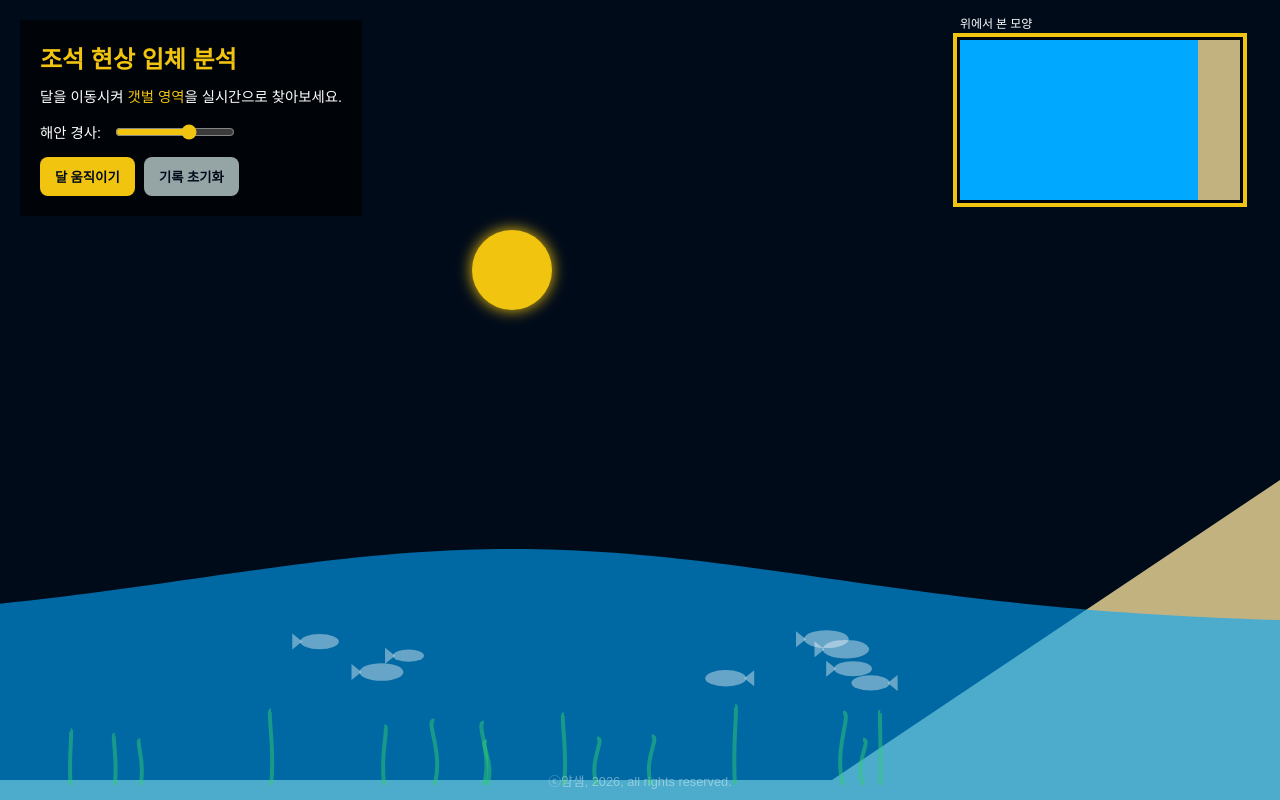
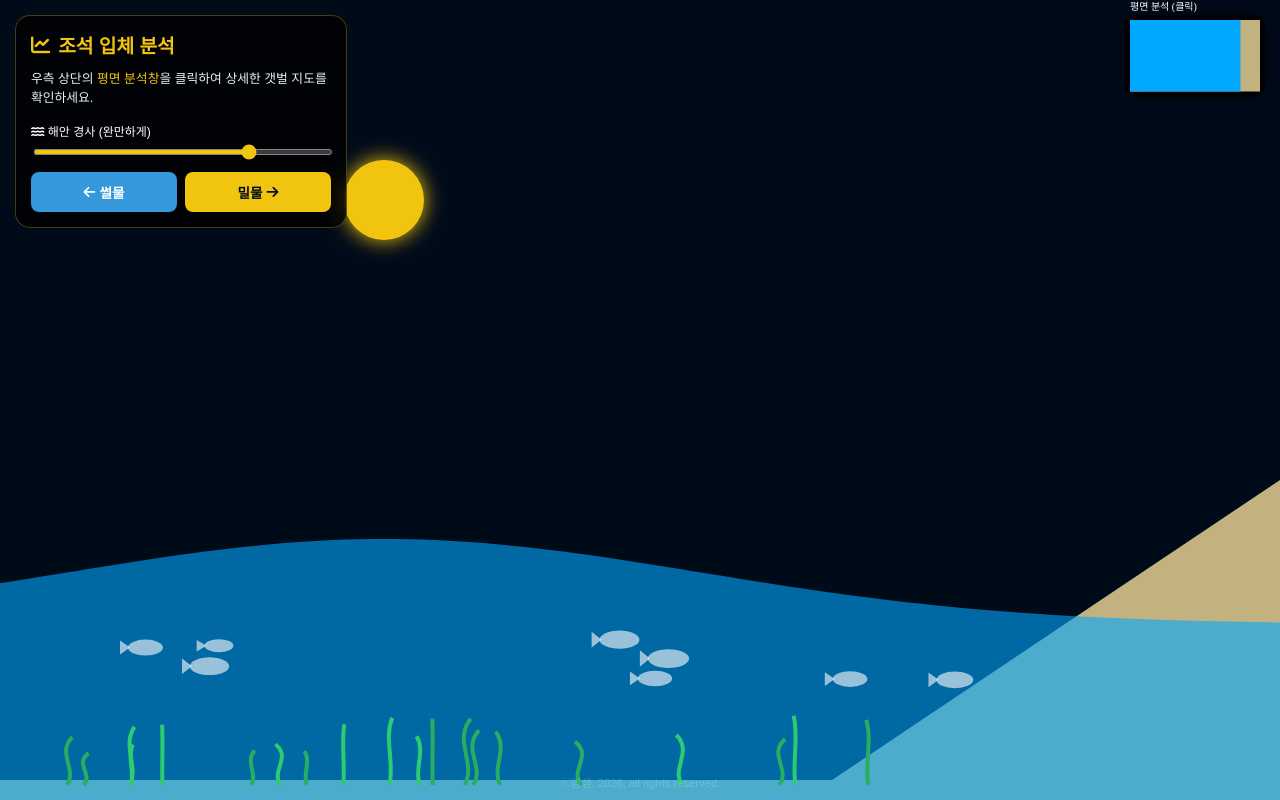
Before and after one commit to hyuckssam/getbul_simulation, a plain HTML site: page index.html in a window 1280 px wide. Drawn offline with Linux system fonts and the light colour scheme; a web font is replaced by a local one.

Commit message:
Update index.html

```diff
--- a/index.html
+++ b/index.html
@@ -2,7 +2,9 @@
 <html lang="ko">
 <head>
     <meta charset="UTF-8">
+    <meta name="viewport" content="width=device-width, initial-scale=1.0">
     <title>조석 현상 시뮬레이션 - 얌샘</title>
+    <link rel="stylesheet" href="https://cdnjs.cloudflare.com/ajax/libs/font-awesome/6.4.0/css/all.min.css">
     <style>
         @font-face {
             font-family: 'NexonMaplestory';
@@ -11,68 +13,77 @@
         body { margin: 0; overflow: hidden; background: #000b1a; font-family: 'NexonMaplestory', sans-serif; color: white; }
 
         #ui {
-            position: absolute; top: 20px; left: 20px;
-            background: rgba(0,0,0,0.7); padding: 20px;
-            z-index: 10; backdrop-filter: blur(5px);
+            position: absolute; top: 15px; left: 15px;
+            background: rgba(0,0,0,0.75); padding: 15px;
+            z-index: 10; backdrop-filter: blur(8px);
+            border-radius: 15px; border: 1px solid rgba(241, 196, 15, 0.3);
+            max-width: 300px; transition: opacity 0.3s;
         }
 
-        .control-group { margin-top: 15px; display: flex; align-items: center; gap: 12px; font-size: 0.9rem; }
-        input[type=range] { cursor: pointer; accent-color: #f1c40f; width: 120px; }
+        h2 { margin: 0 0 10px 0; color: #f1c40f; font-size: 1.2rem; display: flex; align-items: center; gap: 8px; }
+        p { margin: 0; font-size: 0.8rem; line-height: 1.5; color: #ecf0f1; }
+
+        .control-group { margin-top: 15px; display: flex; flex-direction: column; gap: 8px; }
+        input[type=range] { cursor: pointer; accent-color: #f1c40f; width: 100%; height: 6px; }
+
+        .btn-group { display: flex; gap: 8px; margin-top: 15px; }
 
         button {
-            margin-top: 15px; padding: 10px 15px; background: #f1c40f; border: none; border-radius: 8px;
-            font-family: 'NexonMaplestory'; cursor: pointer; transition: 0.2s; font-weight: bold; color: #000b1a;
+            flex: 1; padding: 10px; background: #f1c40f; border: none; border-radius: 8px;
+            font-family: 'NexonMaplestory'; cursor: pointer; transition: 0.3s;
+            font-weight: bold; color: #000b1a; font-size: 0.85rem;
+            display: flex; align-items: center; justify-content: center; gap: 4px;
         }
-        button:hover { background: #f39c12; transform: scale(1.05); }
+        button:hover { background: #f39c12; transform: translateY(-2px); }
+        .btn-blue { background: #3498db; color: white; }
 
         footer {
             position: absolute; bottom: 10px; width: 100%; text-align: center;
-            font-size: 0.8rem; color: rgba(255,255,255,0.4); z-index: 5;
+            font-size: 0.7rem; color: rgba(255,255,255,0.2); z-index: 5;
         }
-        footer a { color: inherit; text-decoration: none; }
-        footer a:hover { color: #f1c40f; }
-
-        canvas { display: block; }
+        canvas { display: block; touch-action: none; cursor: crosshair; }
     </style>
 </head>
 <body>
 
 <div id="ui">
-    <h2 style="margin:0 0 10px 0; color:#f1c40f;">조석 현상 입체 분석</h2>
-    <p style="margin:0; font-size: 0.9rem;">달을 이동시켜 <span style="color:#f1c40f;">갯벌 영역</span>을 실시간으로 찾아보세요.</p>
+    <h2><i class="fa-solid fa-chart-line"></i> 조석 입체 분석</h2>
+    <p>우측 상단의 <span style="color:#f1c40f;">평면 분석창</span>을 클릭하여 상세한 갯벌 지도를 확인하세요.</p>
 
     <div class="control-group">
-        <span>해안 경사:</span>
-        <input type="range" id="slopeSlider" min="0.3" max="0.85" step="0.01" value="0.65">
+        <span style="font-size: 0.75rem;"><i class="fa-solid fa-water"></i> 해안 경사 (완만하게)</span>
+        <input type="range" id="slopeSlider" min="0.1" max="0.85" step="0.01" value="0.65">
     </div>
 
-    <button onclick="startAutoScan()">달 움직이기</button>
-    <button onclick="resetDiscovery()" style="background:#95a5a6; margin-left:5px;">기록 초기화</button>
+    <div class="btn-group">
+        <button class="btn-blue" onclick="moveTide('low')"><i class="fa-solid fa-arrow-left"></i> 썰물</button>
+        <button onclick="moveTide('high')">밀물 <i class="fa-solid fa-arrow-right"></i></button>
+    </div>
 </div>
 
-<footer>
-    <a href="https://indischool.com/@nameplz" target="_blank">ⓒ얌샘, 2026, all rights reserved.</a>
-</footer>
+<footer>ⓒ얌샘, 2026, all rights reserved.</footer>
 
 <canvas id="simCanvas"></canvas>
 
 <script>
     const canvas = document.getElementById('simCanvas');
     const ctx = canvas.getContext('2d');
+    const ui = document.getElementById('ui');
     const slopeSlider = document.getElementById('slopeSlider');
 
     let width, height;
-    let moon = { x: 0, y: 270, r: 40, isDragging: false };
+    let moon = { x: 0, y: 0, r: 40, targetX: 0, isDragging: false };
     let currentSlopeX = parseFloat(slopeSlider.value);
 
-    // [핵심] 실시간 갯벌 기록 변수
-    let discoveredLowX = 9999;  // 가장 물이 많이 빠졌던 곳 (간조선)
-    let discoveredHighX = 0;    // 가장 물이 많이 찼던 곳 (만조선)
-    let waterLineX = 0;
-    let isAutoScanning = false;
+    // 미니맵 모핑 관련 변수
+    let mapInfo = {
+        isExpanded: false,
+        x: 0, y: 0, w: 0, h: 0,
+        targetW: 0, targetH: 0, targetX: 0, targetY: 0
+    };
 
-    const fishes = [];
-    const seaweed = [];
+    let discoveredLowX = 9999, discoveredHighX = 0, waterLineX = 0;
+    const fishes = [], seaweed = [];
 
     function initAssets() {
         fishes.length = 0; seaweed.length = 0;
@@ -80,25 +91,48 @@
             fishes.push({
                 x: Math.random() * width * 0.3,
                 y: height * 0.8 + Math.random() * 50,
-                speed: 1.5 + Math.random() * 1.5,
+                speed: 1.0 + Math.random() * 1.2,
                 dir: Math.random() > 0.5 ? 1 : -1,
-                size: 15 + Math.random() * 10
+                size: 14 + Math.random() * 8
             });
         }
-        for(let i=0; i<15; i++) {
-            seaweed.push({ x: 30 + Math.random() * width * 0.7, h: 40 + Math.random() * 40, offset: Math.random() * 100 });
+        for(let i=0; i<20; i++) {
+            seaweed.push({
+                x: 40 + Math.random() * width * 0.75,
+                h: 30 + Math.random() * 40,
+                offset: Math.random() * 100,
+                color: Math.random() > 0.5 ? "#2ecc71" : "#27ae60"
+            });
         }
-    }
-
-    function resetDiscovery() {
-        discoveredLowX = 9999; discoveredHighX = 0;
     }
 
     function resize() {
         width = window.innerWidth; height = window.innerHeight;
         canvas.width = width; canvas.height = height;
-        if (moon.x === 0) moon.x = width * 0.4;
+        if (moon.x === 0) { moon.x = width * 0.3; moon.targetX = moon.x; }
+        moon.y = height * 0.25;
+        updateMapTarget();
+        // 초기 상태 강제 설정
+        mapInfo.x = mapInfo.targetX; mapInfo.y = mapInfo.targetY;
+        mapInfo.w = mapInfo.targetW; mapInfo.h = mapInfo.targetH;
         initAssets();
+    }
+
+    function updateMapTarget() {
+        if (mapInfo.isExpanded) {
+            mapInfo.targetW = Math.min(width * 0.85, 800);
+            mapInfo.targetH = mapInfo.targetW * 0.55;
+            mapInfo.targetX = (width - mapInfo.targetW) / 2;
+            mapInfo.targetY = (height - mapInfo.targetH) / 2;
+            ui.style.opacity = "0.2";
+        } else {
+            // 기존 크기 대비 50% 축소 적용
+            mapInfo.targetW = width < 600 ? 100 : 130;
+            mapInfo.targetH = mapInfo.targetW * 0.55;
+            mapInfo.targetX = width - mapInfo.targetW - 20;
+            mapInfo.targetY = 20;
+            ui.style.opacity = "1";
+        }
     }
 
     window.addEventListener('resize', resize);
@@ -106,75 +140,126 @@
 
     slopeSlider.addEventListener('input', (e) => {
         currentSlopeX = parseFloat(e.target.value);
-        resetDiscovery();
+        discoveredLowX = 9999; discoveredHighX = 0;
     });
 
+    const getPos = (e) => {
+        if (e.touches) return { x: e.touches[0].clientX, y: e.touches[0].clientY };
+        return { x: e.clientX, y: e.clientY };
+    };
+
     canvas.addEventListener('mousedown', (e) => {
-        if (Math.hypot(e.clientX - moon.x, e.clientY - moon.y) < moon.r) moon.isDragging = true;
+        const pos = getPos(e);
+        // 미니맵 클릭 판정
+        if (pos.x > mapInfo.x && pos.x < mapInfo.x + mapInfo.w && pos.y > mapInfo.y && pos.y < mapInfo.y + mapInfo.h) {
+            mapInfo.isExpanded = !mapInfo.isExpanded;
+            updateMapTarget();
+            return;
+        }
+        if (Math.hypot(pos.x - moon.x, pos.y - moon.y) < moon.r * 1.5) moon.isDragging = true;
     });
+
     window.addEventListener('mousemove', (e) => {
-        if (moon.isDragging) moon.x = Math.max(50, Math.min(width - 50, e.clientX));
+        if (moon.isDragging) moon.targetX = Math.max(50, Math.min(width - 50, getPos(e).x));
     });
+
     window.addEventListener('mouseup', () => moon.isDragging = false);
 
-    function startAutoScan() {
-        isAutoScanning = true; moon.x = 50; resetDiscovery();
-    }
+    canvas.addEventListener('touchstart', (e) => {
+        const pos = getPos(e);
+        if (pos.x > mapInfo.x && pos.x < mapInfo.x + mapInfo.w && pos.y > mapInfo.y && pos.y < mapInfo.y + mapInfo.h) {
+            mapInfo.isExpanded = !mapInfo.isExpanded;
+            updateMapTarget();
+            e.preventDefault();
+            return;
+        }
+        if (Math.hypot(pos.x - moon.x, pos.y - moon.y) < moon.r * 2) {
+            moon.isDragging = true;
+            e.preventDefault();
+        }
+    }, {passive: false});
 
-    // 지형 경계 계산 함수 (물고기 충돌용)
-    function getSlopeLimitX(y) {
-        if (y > height - 20) return width * currentSlopeX;
-        if (y < height - 320) return width;
-        const ratio = (height - 20 - y) / 300;
-        return width * currentSlopeX + ratio * (width * (1 - currentSlopeX));
+    window.addEventListener('touchmove', (e) => {
+        if (moon.isDragging) {
+            moon.targetX = Math.max(50, Math.min(width - 50, getPos(e).x));
+            e.preventDefault();
+        }
+    }, {passive: false});
+
+    window.addEventListener('touchend', () => moon.isDragging = false);
+
+    function moveTide(type) {
+        const step = width * 0.2;
+        if (type === 'high') moon.targetX = Math.min(width - 60, moon.targetX + step);
+        else moon.targetX = Math.max(60, moon.targetX - step);
     }
 
     function drawFish(f, time) {
         const yPos = f.y + Math.sin(time + f.x * 0.05) * 5;
-        const slopeLimit = getSlopeLimitX(yPos);
-        // 물고기는 현재 수위(waterLineX)와 실제 지형 경사면 중 더 왼쪽인 곳까지만 이동 가능
-        const limitX = Math.min(waterLineX, slopeLimit) - 15;
+        const slopeY = f.x < width * currentSlopeX ? height - 20 : (height - 20) - ((f.x - width * currentSlopeX) / (width * (1 - currentSlopeX))) * 300;
+        const isVisible = f.x < waterLineX && yPos < slopeY;
 
         f.x += f.speed * f.dir;
-        if (f.x > limitX || f.x < 20) {
-            f.dir *= -1;
-            f.x = f.x > limitX ? limitX : 20;
-        }
+        const limitX = waterLineX - 20;
+        if (f.x > limitX || f.x < 20) { f.dir *= -1; f.x = f.x > limitX ? limitX : 20; }
 
         ctx.save();
         ctx.translate(f.x, yPos);
         if (f.dir === -1) ctx.scale(-1, 1);
-        ctx.fillStyle = f.x < waterLineX ? "rgba(255,255,255,0.4)" : "rgba(255,255,255,0.05)";
+
+        // [수정] 모든 물고기 색상 통일 (회색 제거)
+        ctx.fillStyle = isVisible ? "rgba(255,255,255,0.6)" : "rgba(255,255,255,0.1)";
+
         ctx.beginPath();
-        ctx.ellipse(0, 0, f.size, f.size/2.5, 0, 0, Math.PI * 2);
+        ctx.ellipse(0, 0, f.size, f.size/2.2, 0, 0, Math.PI * 2);
         ctx.fill();
+
         ctx.beginPath();
-        ctx.moveTo(-f.size + 2, 0); ctx.lineTo(-f.size - 8, -8); ctx.lineTo(-f.size - 8, 8);
-        ctx.closePath(); ctx.fill();
+        ctx.moveTo(-f.size + 2, 0);
+        ctx.lineTo(-f.size - 8, -f.size/2.5);
+        ctx.lineTo(-f.size - 8, f.size/2.5);
+        ctx.closePath();
+        ctx.fill();
+
         ctx.restore();
     }
 
     function drawSeaweed(s, time) {
         const isSubmerged = s.x < waterLineX;
-        const sway = isSubmerged ? Math.sin(time + s.offset) * 10 : 0;
+        const sway = isSubmerged ? Math.sin(time + s.offset) * 12 : 0;
         ctx.beginPath();
         ctx.lineWidth = 4;
-        ctx.strokeStyle = isSubmerged ? "rgba(46, 204, 113, 0.5)" : "rgba(39, 174, 96, 0.15)";
+        ctx.strokeStyle = isSubmerged ? s.color : "rgba(39, 174, 96, 0.2)";
         ctx.moveTo(s.x, height - 15);
-        ctx.bezierCurveTo(s.x + sway, height - 15 - s.h/2, s.x - sway, height - 15 - s.h, s.x, height - 15 - s.h);
+        ctx.bezierCurveTo(s.x + sway, height - 15 - s.h/3, s.x - sway, height - 15 - (s.h*2)/3, s.x + sway/2, height - 15 - s.h);
         ctx.stroke();
     }
 
-    function draw() {
+function draw() {
         ctx.clearRect(0, 0, width, height);
         const time = Date.now() * 0.002;
 
-        if (isAutoScanning) {
-            moon.x += 6;
-            if (moon.x >= width - 50) isAutoScanning = false;
-        }
+        moon.x += (moon.targetX - moon.x) * 0.08;
 
-        // 1. 단면도 지형
+        // 미니맵 모핑 애니메이션
+        mapInfo.x += (mapInfo.targetX - mapInfo.x) * 0.1;
+        mapInfo.y += (mapInfo.targetY - mapInfo.y) * 0.1;
+        mapInfo.w += (mapInfo.targetW - mapInfo.w) * 0.1;
+        mapInfo.h += (mapInfo.targetH - mapInfo.h) * 0.1;
+
+        // [순서 변경 1] 달을 지형보다 먼저(또는 미니맵보다 먼저) 그립니다.
+        // 상세 분석 모드일 때는 달을 더 흐리게 표현하여 뒤에 있는 느낌을 줍니다.
+        ctx.save();
+        ctx.globalAlpha = mapInfo.isExpanded ? 0.3 : 1.0; // 분석 모드 시 투명도 조절
+        ctx.beginPath();
+        ctx.arc(moon.x, moon.y, moon.r, 0, Math.PI * 2);
+        ctx.fillStyle = '#f1c40f';
+        ctx.shadowBlur = 20; ctx.shadowColor = '#f1c40f';
+        ctx.fill();
+        ctx.shadowBlur = 0;
+        ctx.restore();
+
+        // 1. 지형
         ctx.beginPath();
         ctx.moveTo(0, height); ctx.lineTo(width, height);
         ctx.lineTo(width, height - 320);
@@ -183,70 +268,62 @@
         ctx.fillStyle = '#C2B280';
         ctx.fill();
 
-        // 2. 수면 계산
+        // 2. 수면
         ctx.beginPath();
         ctx.fillStyle = 'rgba(0, 168, 255, 0.6)';
         ctx.moveTo(0, height);
         waterLineX = width;
-
         for (let i = 0; i <= 100; i++) {
             const x = (width / 100) * i;
-            const dist = Math.abs(x - moon.x);
-            const pull = 75 * Math.exp(-Math.pow(dist / (width * 0.35), 2));
+            const pull = 85 * Math.exp(-Math.pow((x - moon.x) / (width * 0.35), 2));
             const y = height * 0.78 - pull;
             ctx.lineTo(x, y);
+            const slopeAtY = x < width * currentSlopeX ? height - 20 : (height - 20) - ((x - width * currentSlopeX) / (width * (1 - currentSlopeX))) * 300;
+            if (y > slopeAtY && x > width * currentSlopeX && waterLineX === width) waterLineX = x;
+        }
+        ctx.lineTo(width, height); ctx.fill();
 
-            const slopeY = x < width * currentSlopeX ? height - 20 : (height - 20) - ((x - width * currentSlopeX) / (width * (1 - currentSlopeX))) * 300;
-            if (y > slopeY && x > width * currentSlopeX && waterLineX === width) {
-                waterLineX = x;
-            }
-        }
-        ctx.lineTo(width, height);
-        ctx.fill();
-
-        // [핵심] 실시간 갯벌 기록 갱신
         if (waterLineX < discoveredLowX) discoveredLowX = waterLineX;
         if (waterLineX > discoveredHighX) discoveredHighX = waterLineX;
 
         seaweed.forEach(s => drawSeaweed(s, time));
         fishes.forEach(f => drawFish(f, time));
 
-        // 3. 평면도 (실시간 탐색 결과 반영)
-        const mapW = 280, mapH = 160, mapX = width - mapW - 40, mapY = 40;
-        ctx.fillStyle = 'rgba(0, 0, 0, 0.5)';
-        ctx.fillRect(mapX - 5, mapY - 5, mapW + 10, mapH + 10);
-        ctx.strokeStyle = '#f1c40f';
-        ctx.strokeRect(mapX - 5, mapY - 5, mapW + 10, mapH + 10);
+        // [순서 변경 2] 미니맵(분석창)을 가장 마지막에 그려서 모든 요소의 위에 오게 합니다.
+        ctx.save();
+        ctx.fillStyle = 'rgba(0, 0, 0, 0.7)';
+        ctx.shadowBlur = 15; ctx.shadowColor = 'black';
+        ctx.beginPath();
+        if(ctx.roundRect) {
+            ctx.roundRect(mapInfo.x - 5, mapInfo.y - 5, mapInfo.w + 10, mapInfo.h + 10, 10);
+        } else {
+            ctx.fillRect(mapInfo.x - 5, mapInfo.y - 5, mapInfo.w + 10, mapInfo.h + 10);
+        }
+        ctx.fill(); ctx.shadowBlur = 0;
 
-        // 기본 육지 (모래사장)
         ctx.fillStyle = '#C2B280';
-        ctx.fillRect(mapX, mapY, mapW, mapH);
+        ctx.fillRect(mapInfo.x, mapInfo.y, mapInfo.w, mapInfo.h);
 
-        // 발견된 갯벌 영역 (실시간 짙은 갈색)
         if (discoveredHighX > discoveredLowX) {
-            const mudStart = (discoveredLowX / width) * mapW;
-            const mudEnd = (discoveredHighX / width) * mapW;
+            const mudStart = (discoveredLowX / width) * mapInfo.w;
+            const mudEnd = (discoveredHighX / width) * mapInfo.w;
             ctx.fillStyle = '#5D4037';
-            ctx.fillRect(mapX + mudStart, mapY, mudEnd - mudStart, mapH);
+            ctx.fillRect(mapInfo.x + mudStart, mapInfo.y, mudEnd - mudStart, mapInfo.h);
         }
 
-        // 현재 바다 영역
-        const seaDisplayW = ((waterLineX / width) * mapW);
+        const seaDisplayW = ((waterLineX / width) * mapInfo.w);
         ctx.fillStyle = '#00a8ff';
-        ctx.fillRect(mapX, mapY, seaDisplayW, mapH);
+        ctx.fillRect(mapInfo.x, mapInfo.y, seaDisplayW, mapInfo.h);
 
-        ctx.fillStyle = 'white'; ctx.font = '12px NexonMaplestory';
-        ctx.fillText('위에서 본 모양', mapX, mapY - 12);
-
-        // 4. 달 그리기
-        ctx.beginPath();
-        ctx.arc(moon.x, moon.y, moon.r, 0, Math.PI * 2);
-        ctx.fillStyle = '#f1c40f';
-        ctx.shadowBlur = 15; ctx.shadowColor = '#f1c40f';
-        ctx.fill(); ctx.shadowBlur = 0;
+        ctx.fillStyle = 'white'; ctx.font = (mapInfo.isExpanded ? '18px' : '10px') + ' NexonMaplestory';
+        ctx.fillText(mapInfo.isExpanded ? '상세 분석 모드 (클릭 시 축소)' : '평면 분석 (클릭)', mapInfo.x, mapInfo.y - 10);
+        ctx.restore();
 
         requestAnimationFrame(draw);
     }
+
+
+
     draw();
 </script>
 </body>
```
